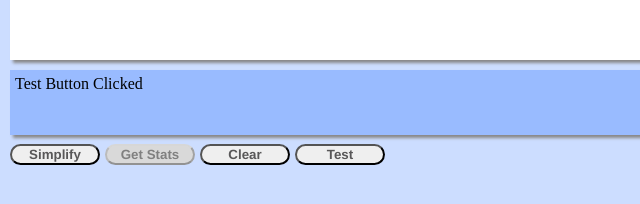
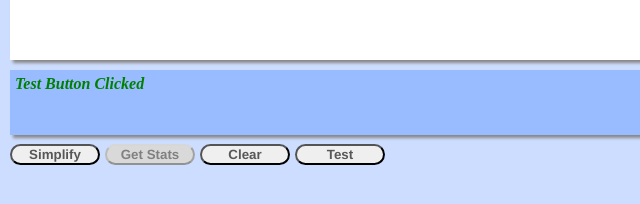
Before and after one commit to pranavna/web_interview, a plain HTML site: page index.html in a window 1280 px wide. Both pictures are taken after a click on the button "Test". Shown: the part 396-600 px from the top of the page, 0-640 px from the left. Drawn offline with nearby package versions, Linux system fonts and the light colour scheme.

Commit message:
Add files via upload

```diff
--- a/script.js
+++ b/script.js
@@ -300,7 +300,7 @@
 }
 
 function writeInfoBox() {
-	document.getElementById("infoBox").innerHTML = "Test Button Clicked";
+	document.getElementById("infoBox").innerHTML = "<span class='format'>Test Button Clicked</span>";;
 }
 
 /**
--- a/simpleStyle.css
+++ b/simpleStyle.css
@@ -229,6 +229,13 @@
     white-space: nowrap;
 }
 
+.format {
+  color: green;
+  font-size: 16px;
+  font-weight: bold;
+  font-style: italic;
+}
+
 /* On hover, change color of dropdown items */
 .dropdown-content wordnet:hover {background-color: #f0f0f0}
 .dropdown-content umls:hover {background-color: #f0f0f0}
```
